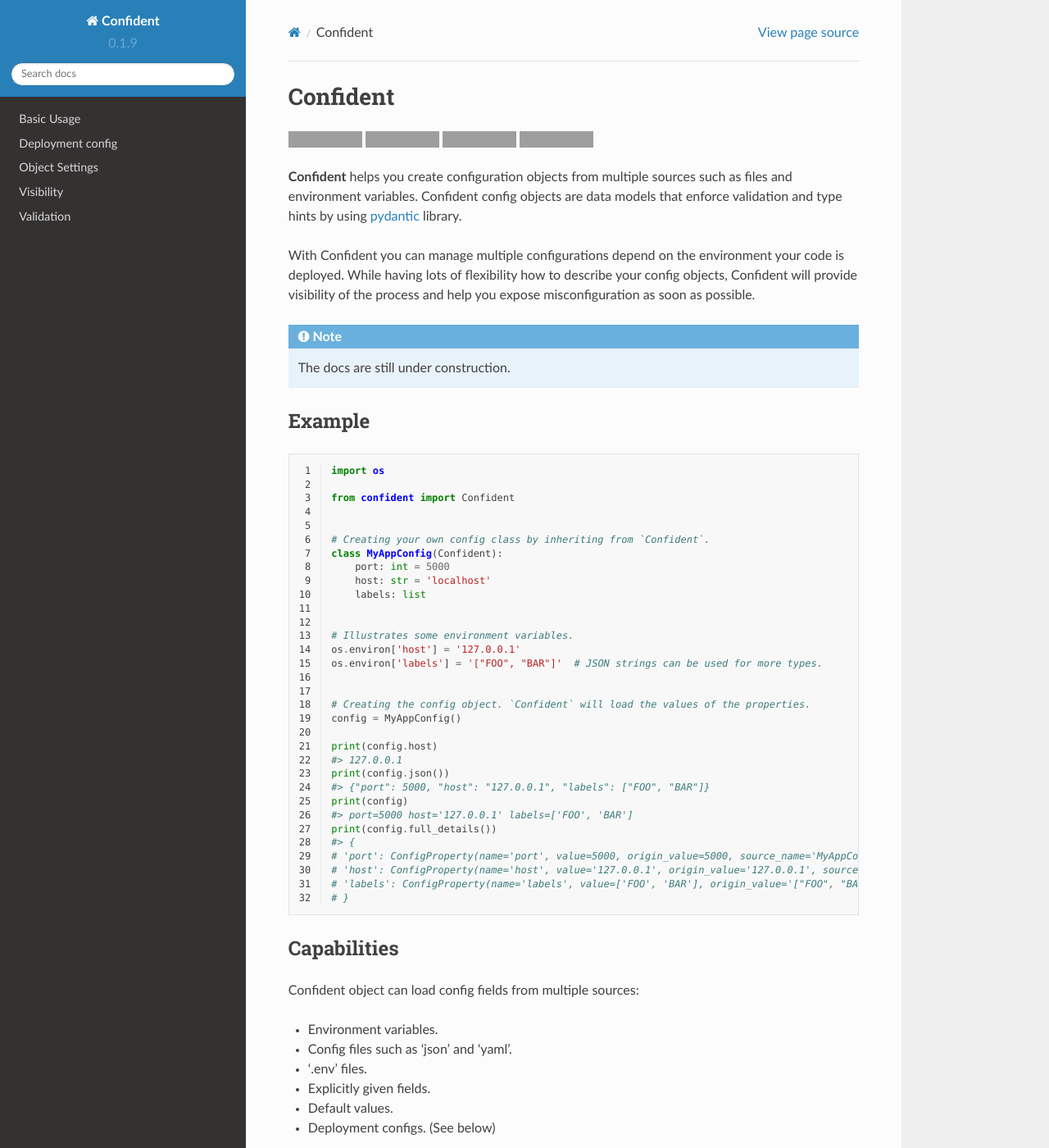
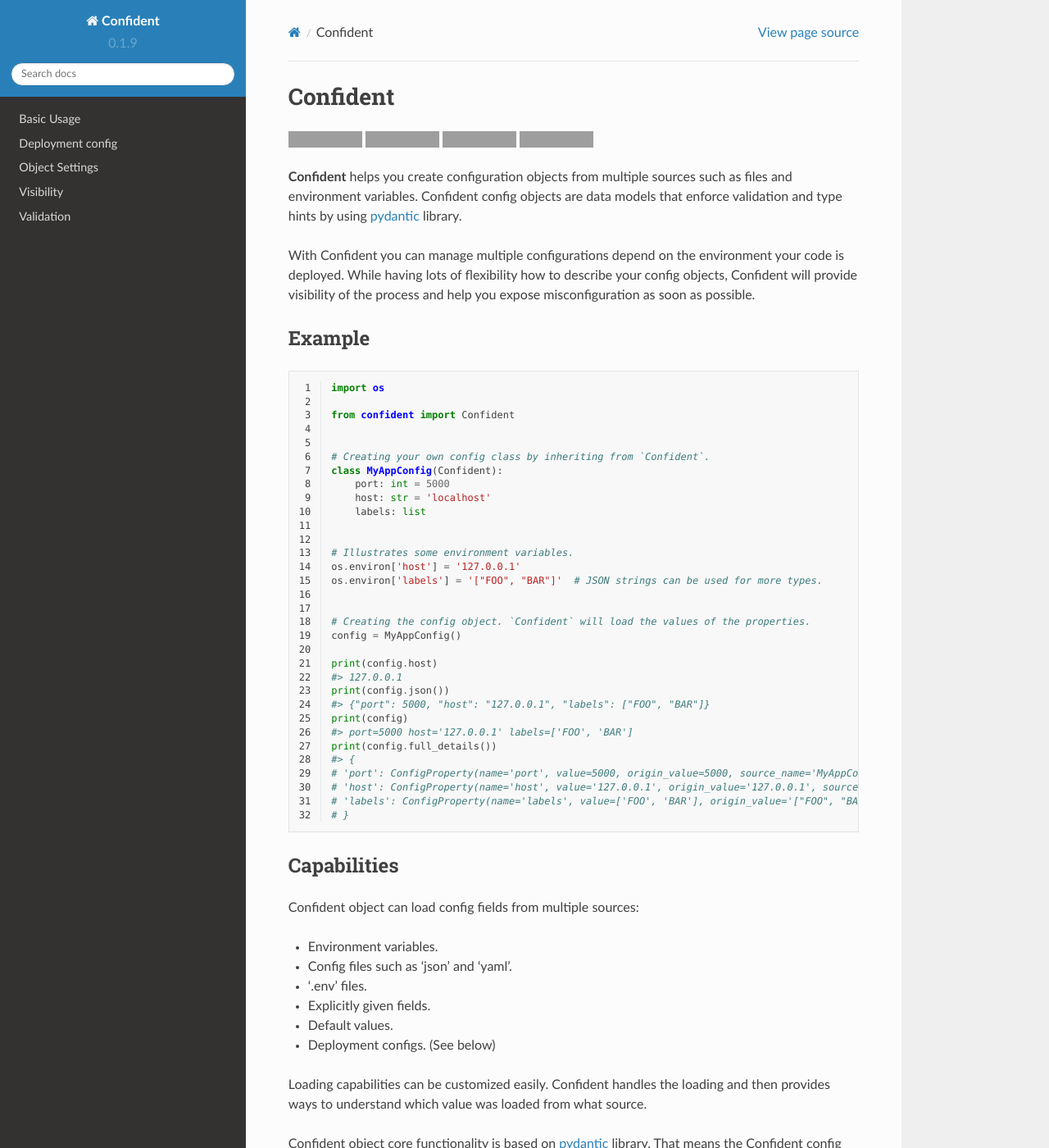
Before and after one commit to limonyellow/confident, a Sphinx documentation site: the page built from docs/source/index.rst, in a window 1280 px wide and 1400 px high. Shown: the whole window at 82% size. Built offline with Sphinx 7.4.7 and the Read the Docs theme 2.0.0, drawn with Linux system fonts in a browser that asks for light colours; grey boxes are pictures that could not be loaded.

Commit message:
Small fixes of docs formatting. (#34)

```diff
--- a/docs/source/deployment_config.rst
+++ b/docs/source/deployment_config.rst
@@ -148,7 +148,7 @@
             deployment_field = 'deployment'  # <-- Marking `deployment` as our `deployment_field`.
 
 
-Usage is the same in both methods:
+Usage is the same in both ways:
 
 .. code-block:: python
     :linenos:
--- a/docs/source/index.rst
+++ b/docs/source/index.rst
@@ -15,9 +15,6 @@
 With Confident you can manage multiple configurations depend on the environment your code is deployed.
 While having lots of flexibility how to describe your config objects, Confident will provide visibility of the process
 and help you expose misconfiguration as soon as possible.
-
-.. note::
-    The docs are still under construction.
 
 Example
 -------
@@ -68,6 +65,9 @@
 - Default values.
 - Deployment configs. (See below)
 
+Loading capabilities can be customized easily.
+Confident handles the loading and then provides ways to understand which value was loaded from what source.
+
 Confident object core functionality is based on `pydantic <https://pydantic-docs.helpmanual.io/>`_ library.
 That means the Confident config object has all the benefits of pydantic's `BaseModel  <https://pydantic-docs.helpmanual.io/usage/models/>`_ including
 Type validation, `object transformation <https://pydantic-docs.helpmanual.io/usage/exporting_models/>`_ and many more features.
--- a/docs/source/validation.rst
+++ b/docs/source/validation.rst
@@ -5,6 +5,7 @@
 
 In order to avoid misconfigurations, `Confident` will supply indicative errors in case of wrong values or wrong sequence of arguments.
 For instance:
+
 - Wrong or missing files provided.
 - Inserting both `deployment_name` and `deployment_field` (causing ambiguous deployment selection).
 - Wrong types or missing values (by `pydantic` validation mechanism).
--- a/docs/source/visibility.rst
+++ b/docs/source/visibility.rst
@@ -8,10 +8,8 @@
 Multiple Sources Recognition
 ----------------------------
 
-Loading fields to `Confident` object from multiple sources can be complicated and should be reduced to minimum.
-Nevertheless, in some cases it can be required.
 In order to monitor which fields were loaded from what source, `full_details()` can be used.
-Notice the difference between the `source_type`s:
+Notice the difference between the source types:
 
 .. code-block:: python
     :linenos:
```
Also changed, not shown: other parts of docs/source/deployment_config.rst (+1 -1 lines), docs/source/config_class.rst (+10 -10 lines).
